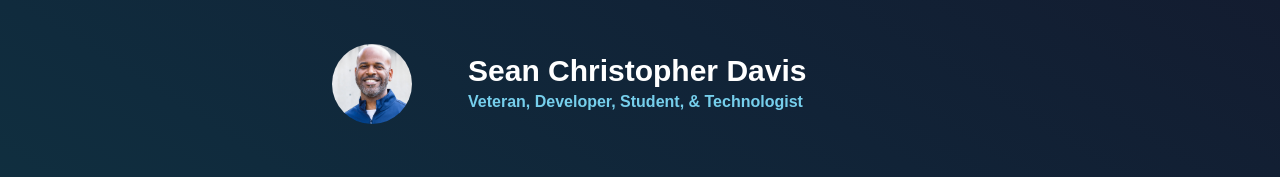
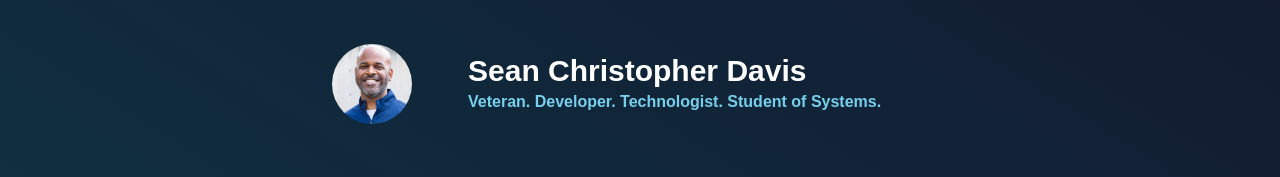
Before and after one commit to SeanChDavis/SeanChDavis, a React (Vite) app: page / in a window 1280 px wide. Shown: the top 177 px of the page. Built offline with nearby package versions, Linux system fonts and the light colour scheme; the HTML template or start-up script is replaced by a standard one.

Commit message:
update tagline

```diff
--- a/src/App.jsx
+++ b/src/App.jsx
@@ -12,7 +12,7 @@ function App() {
                 </div>
                 <div>
                     <h1 className={`text-white text-2xl md:text-3xl font-extrabold mb-0`}>Sean Christopher Davis</h1>
-                    <span className={`text-primary text-md font-semibold`} style={{ fontSize: '1rem' }}>Veteran, Developer, Student, & Technologist</span>
+                    <span className={`text-primary text-md font-semibold`} style={{ fontSize: '1rem' }}>Veteran. Developer. Technologist. Student of Systems.</span>
                 </div>
             </header>
 
```
